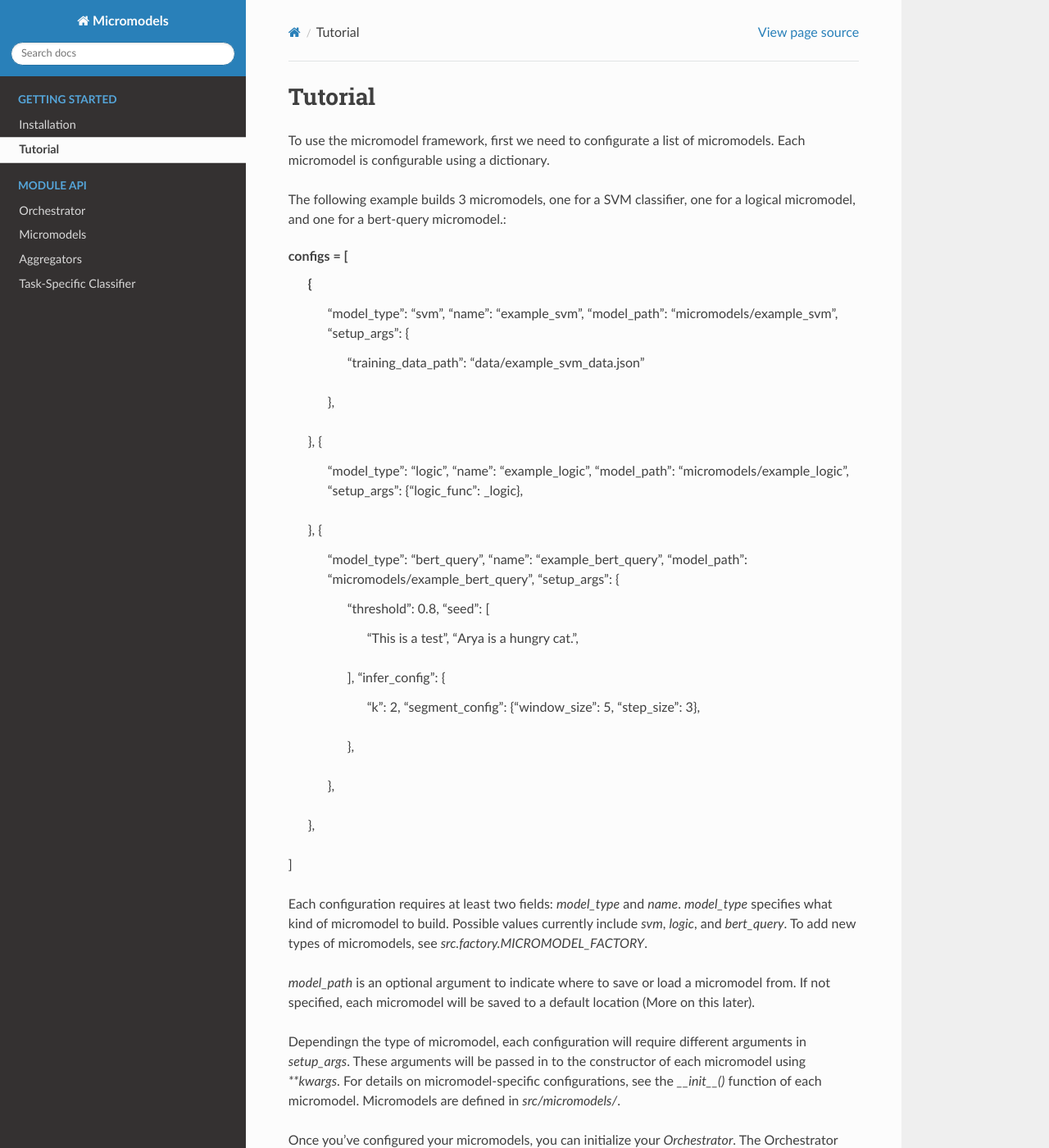
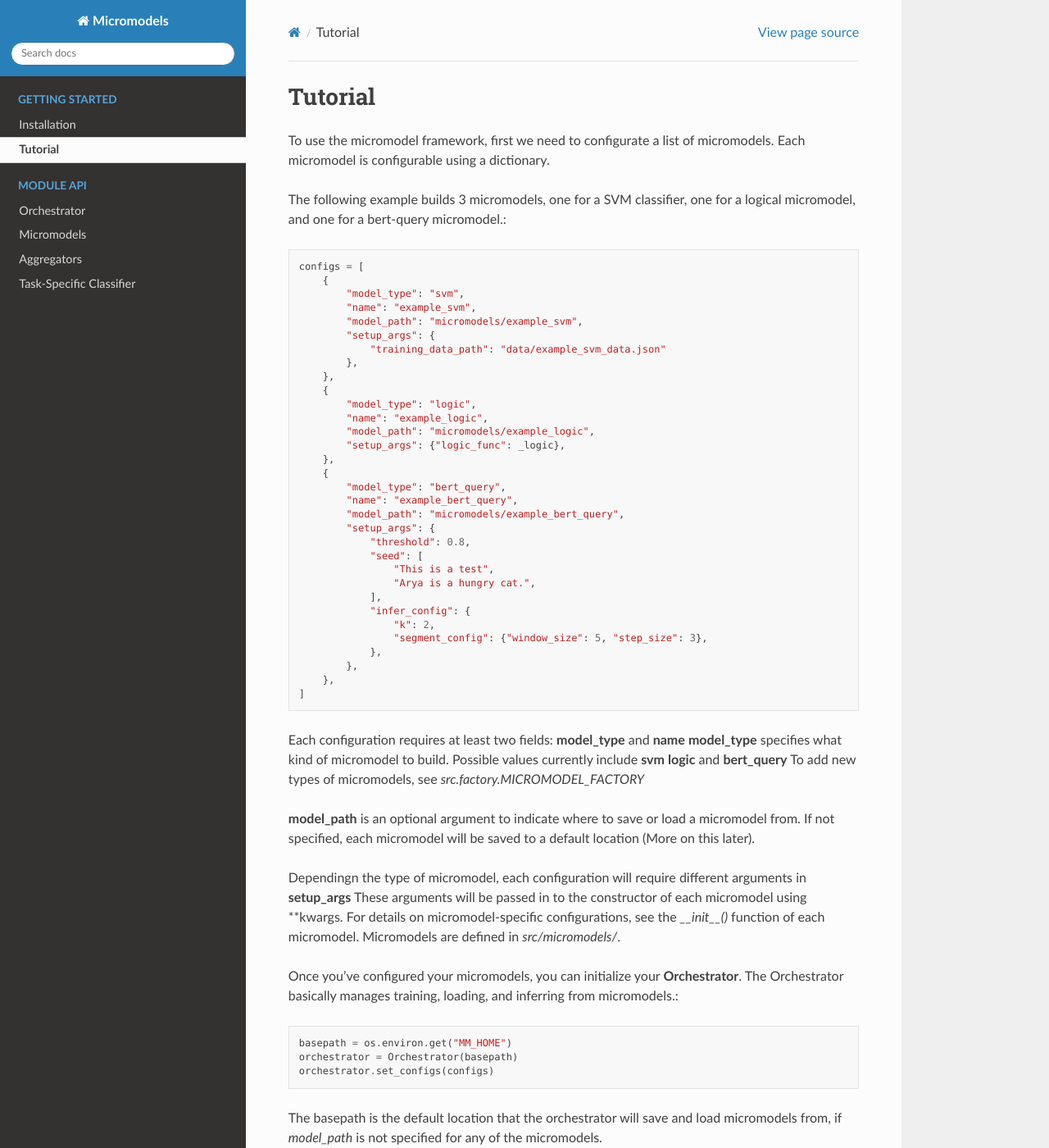
Before and after one commit to MichiganNLP/micromodels, a Sphinx documentation site: the page built from docs/source/tutorial.rst, in a window 1280 px wide and 1400 px high. Shown: the whole window at 82% size. Built offline with Sphinx 7.4.7 and the Read the Docs theme 2.0.0, drawn with Linux system fonts in a browser that asks for light colours; some of the changed text lies outside the part shown.

Commit message:
clean up of tutorial, rename of load_micromodels to init_micromodels

```diff
--- a/docs/source/tutorial.rst
+++ b/docs/source/tutorial.rst
@@ -6,59 +6,58 @@
 
 The following example builds 3 micromodels, one for a SVM classifier, one for a logical micromodel, and one for a bert-query micromodel.::
 
-configs = [
-    {
-        "model_type": "svm",
-        "name": "example_svm",
-        "model_path": "micromodels/example_svm",
-        "setup_args": {
-            "training_data_path": "data/example_svm_data.json"
-        },
-    },
-    {
-        "model_type": "logic",
-        "name": "example_logic",
-        "model_path": "micromodels/example_logic",
-        "setup_args": {"logic_func": _logic},
-    },
-    {
-        "model_type": "bert_query",
-        "name": "example_bert_query",
-        "model_path": "micromodels/example_bert_query",
-        "setup_args": {
-            "threshold": 0.8,
-            "seed": [
-                "This is a test",
-                "Arya is a hungry cat.",
-            ],
-            "infer_config": {
-                "k": 2,
-                "segment_config": {"window_size": 5, "step_size": 3},
+    configs = [
+        {
+            "model_type": "svm",
+            "name": "example_svm",
+            "model_path": "micromodels/example_svm",
+            "setup_args": {
+                "training_data_path": "data/example_svm_data.json"
             },
         },
-    },
-]
+        {
+            "model_type": "logic",
+            "name": "example_logic",
+            "model_path": "micromodels/example_logic",
+            "setup_args": {"logic_func": _logic},
+        },
+        {
+            "model_type": "bert_query",
+            "name": "example_bert_query",
+            "model_path": "micromodels/example_bert_query",
+            "setup_args": {
+                "threshold": 0.8,
+                "seed": [
+                    "This is a test",
+                    "Arya is a hungry cat.",
+                ],
+                "infer_config": {
+                    "k": 2,
+                    "segment_config": {"window_size": 5, "step_size": 3},
+                },
+            },
+        },
+    ]
 
-Each configuration requires at least two fields: `model_type` and `name`.
-`model_type` specifies what kind of micromodel to build.
-Possible values currently include `svm`, `logic`, and `bert_query`. To add new types of micromodels, see `src.factory.MICROMODEL_FACTORY`.
+Each configuration requires at least two fields: **model_type** and **name**
+**model_type** specifies what kind of micromodel to build.
+Possible values currently include **svm** **logic** and **bert_query** To add new types of micromodels, see *src.factory.MICROMODEL_FACTORY*
 
-`model_path` is an optional argument to indicate where to save or load a micromodel from. If not specified, each micromodel will be saved to a default location (More on this later).
+**model_path** is an optional argument to indicate where to save or load a micromodel from. If not specified, each micromodel will be saved to a default location (More on this later).
 
-Dependingn the type of micromodel, each configuration will require different arguments in `setup_args`. These arguments will be passed in to the constructor of each micromodel using `**kwargs`. For details on micromodel-specific configurations, see the `__init__()` function of each micromodel.
-Micromodels are defined in `src/micromodels/`.
+Dependingn the type of micromodel, each configuration will require different arguments in **setup_args** These arguments will be passed in to the constructor of each micromodel using \*\*kwargs. For details on micromodel-specific configurations, see the *__init__()* function of each micromodel.
+Micromodels are defined in *src/micromodels/*.
 
 
-Once you've configured your micromodels, you can initialize your `Orchestrator`. The Orchestrator basically manages training, loading, and inferring from micromodels.::
+Once you've configured your micromodels, you can initialize your **Orchestrator**. The Orchestrator basically manages training, loading, and inferring from micromodels.::
 
+    basepath = os.environ.get("MM_HOME")
+    orchestrator = Orchestrator(basepath)
+    orchestrator.set_configs(configs)
 
-basepath = os.environ.get("MM_HOME")
-orchestrator = Orchestrator(basepath)
-orchestrator.set_configs(configs)
-
-The basepath is the default location that the orchestrator will save and load micromodels from, if `model_path` is not specified for any of the micromodels.
+The basepath is the default location that the orchestrator will save and load micromodels from, if *model_path* is not specified for any of the micromodels.
 
 Once your orchestrator is set, you can now train and infer from your micromodels.::
 
-orchestrator.train_all()
-orchestrator.infer("This is a test")
+    orchestrator.train_all()
+    orchestrator.infer("This is a test")
```
Also changed, not shown: 2 other files.
